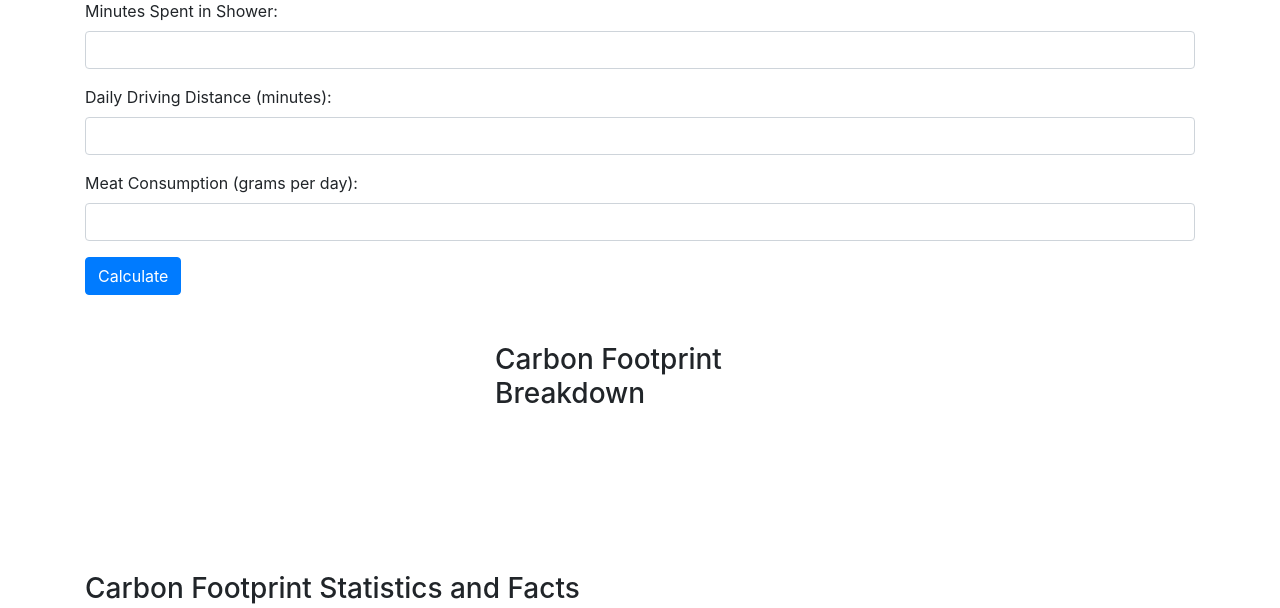
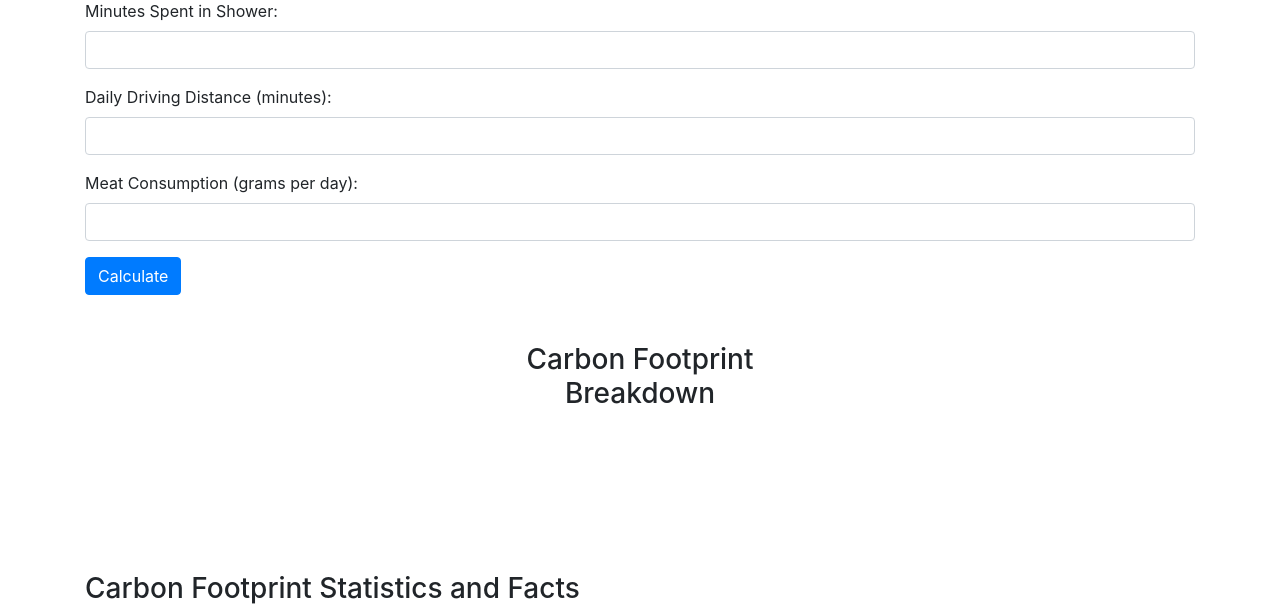
Before and after one commit to pedropa140/HACKRU2024, a Python web app: template flask/templates/carbon.html in a window 1280 px wide. Shown: the part 265-873 px from the top of the page. Run offline with Jinja, Linux system fonts and the light colour scheme; the template is opened without the code that fills it, so the values that code supplies are empty; some libraries are stand-ins or nearby versions.

Commit message:
amend carbon

```diff
--- a/flask/app.py
+++ b/flask/app.py
@@ -175,7 +175,7 @@ def authorized():
 
     global user_logged_in
     user_logged_in = True
-    return redirect(url_for('chatbot'))
+    return redirect(url_for('carbon'))
 
 @app.route("/logout")
 def logout():
--- a/flask/templates/carbon.html
+++ b/flask/templates/carbon.html
@@ -43,7 +43,7 @@
         {% endif %}
     </div>
     <div class="container mt-5 w-25 h-25">
-        <h3>Carbon Footprint Breakdown</h3>
+        <h3 class='text-center'>Carbon Footprint Breakdown</h3>
         <canvas id="carbonBreakdownChart" width="100" height="100"></canvas>
     </div>
     <div class="container mt-5">
```
